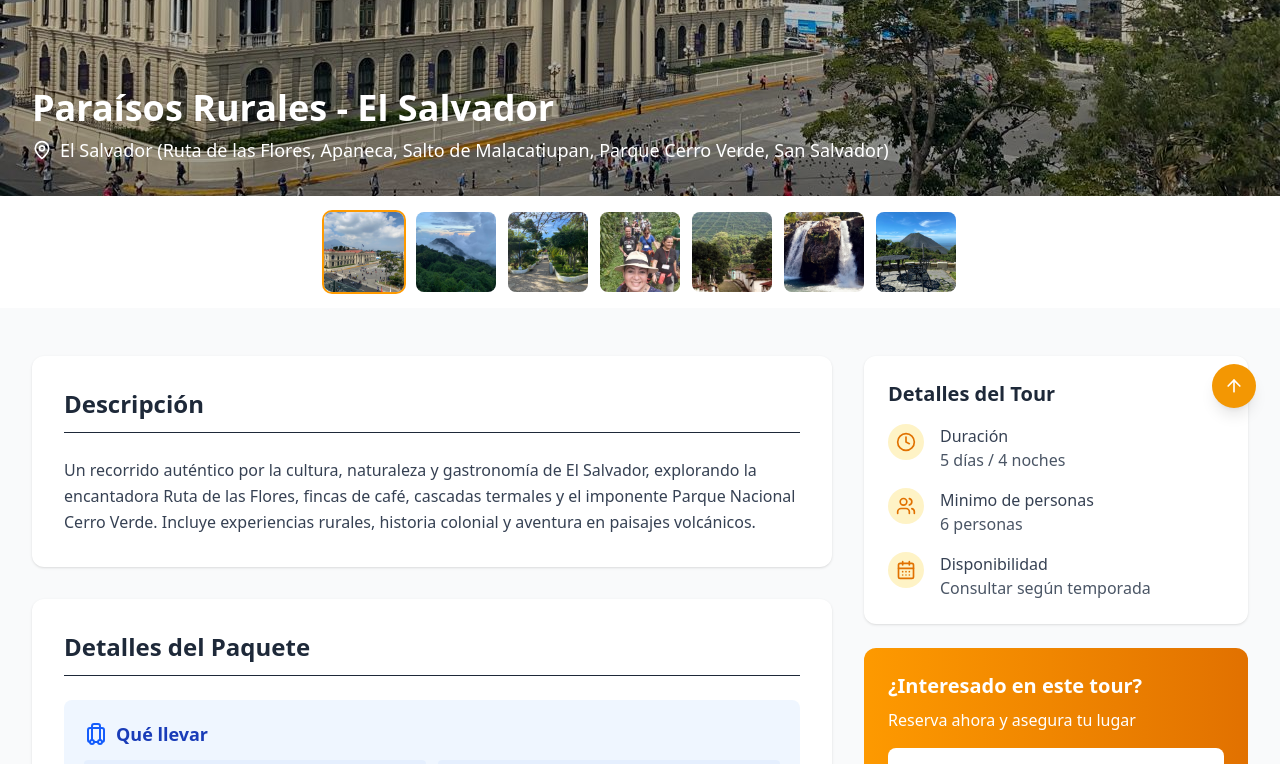
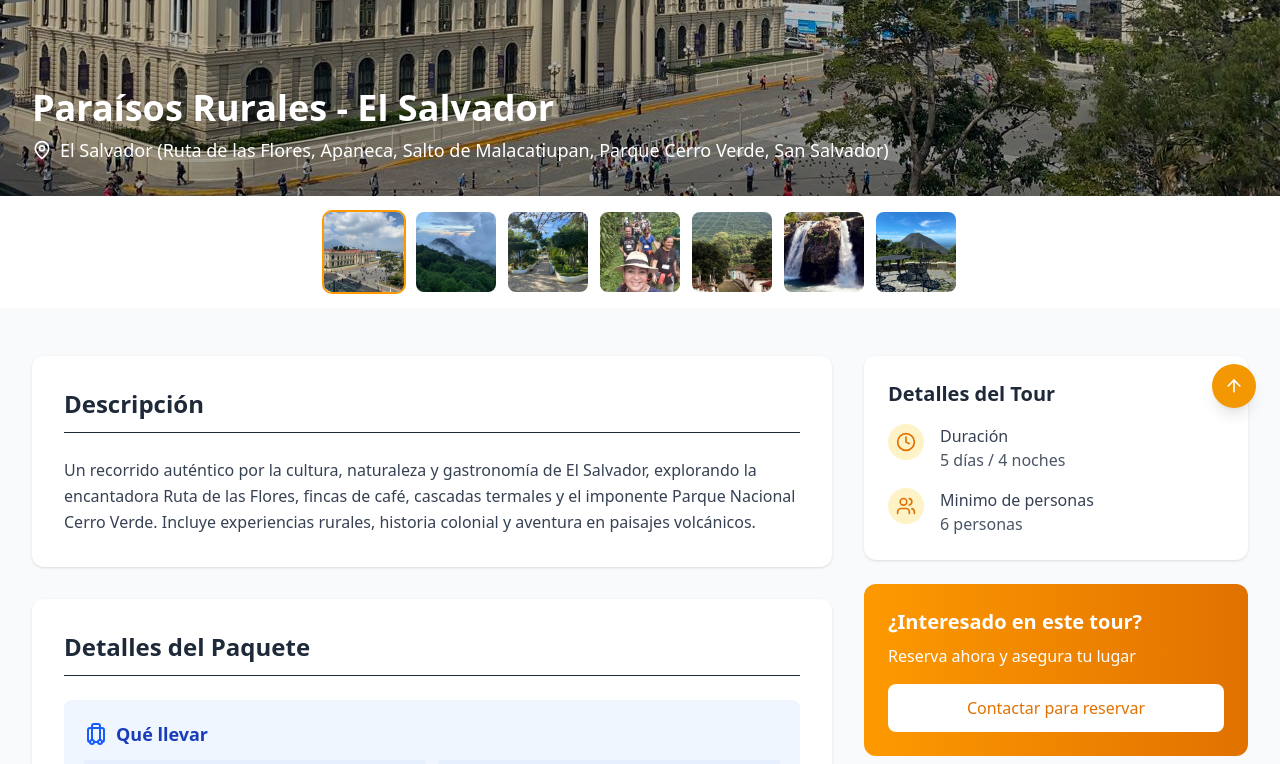
Before and after one commit to AlejandroArgueta432/aventoura, a React (Vite) app: page /tour/1 in a window 1280 px wide. Shown: the part 368-1132 px from the top of the page. Built offline with nearby package versions, Linux system fonts and the light colour scheme.

Commit message:
disponilidad inhabilitada

```diff
--- a/src/components/Tour/Tour.jsx
+++ b/src/components/Tour/Tour.jsx
@@ -361,15 +361,16 @@
                   </div>
                 </div>
 
-                <div className="flex items-start gap-4">
+              {/**     <div className="flex items-start gap-4">
                   <div className="bg-amber-100 p-2 rounded-full">
                     <CalendarDays className="h-5 w-5 text-amber-600" />
                   </div>
-                  <div>
+               <div>
                     <p className="font-medium text-gray-700">Disponibilidad</p>
                     <p className="text-gray-600">{tour.availability}</p>
                   </div>
-                </div>
+                </div>*/}
+
               </div>
             </motion.div>
 
```
